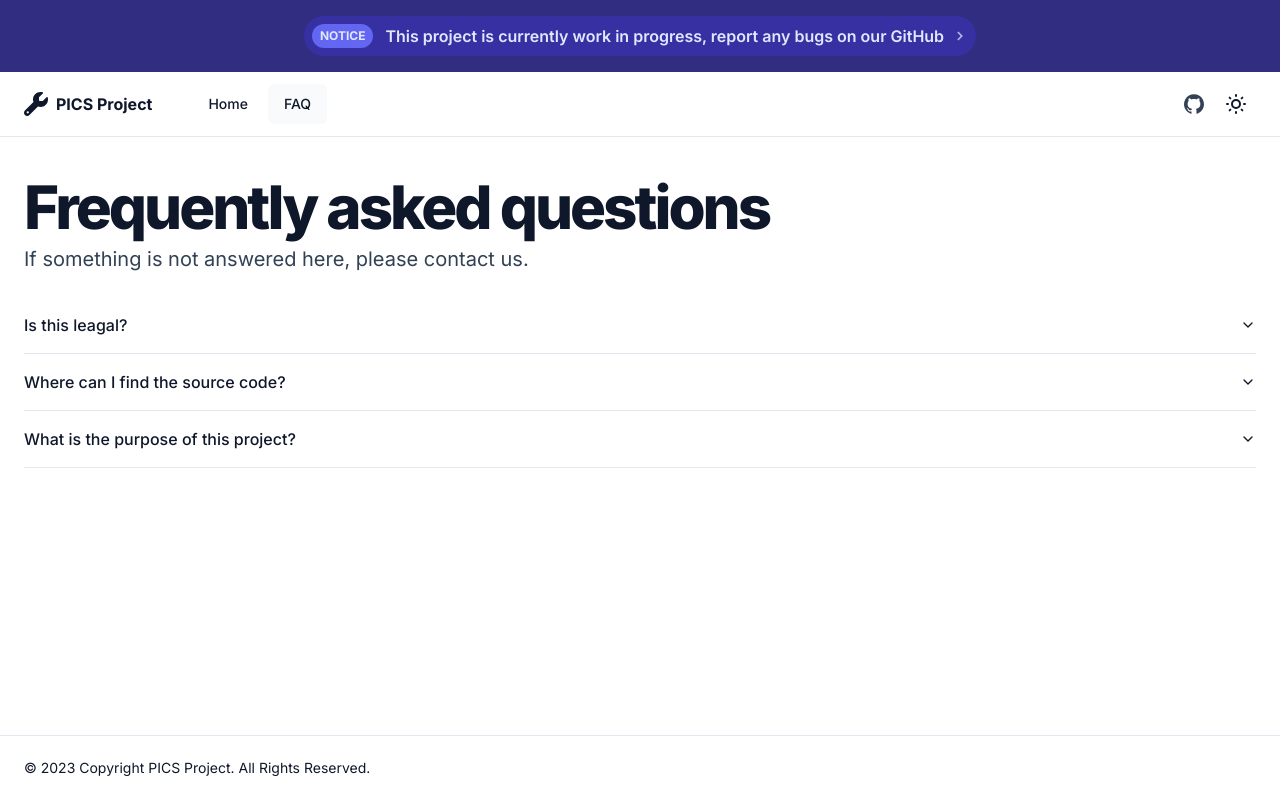
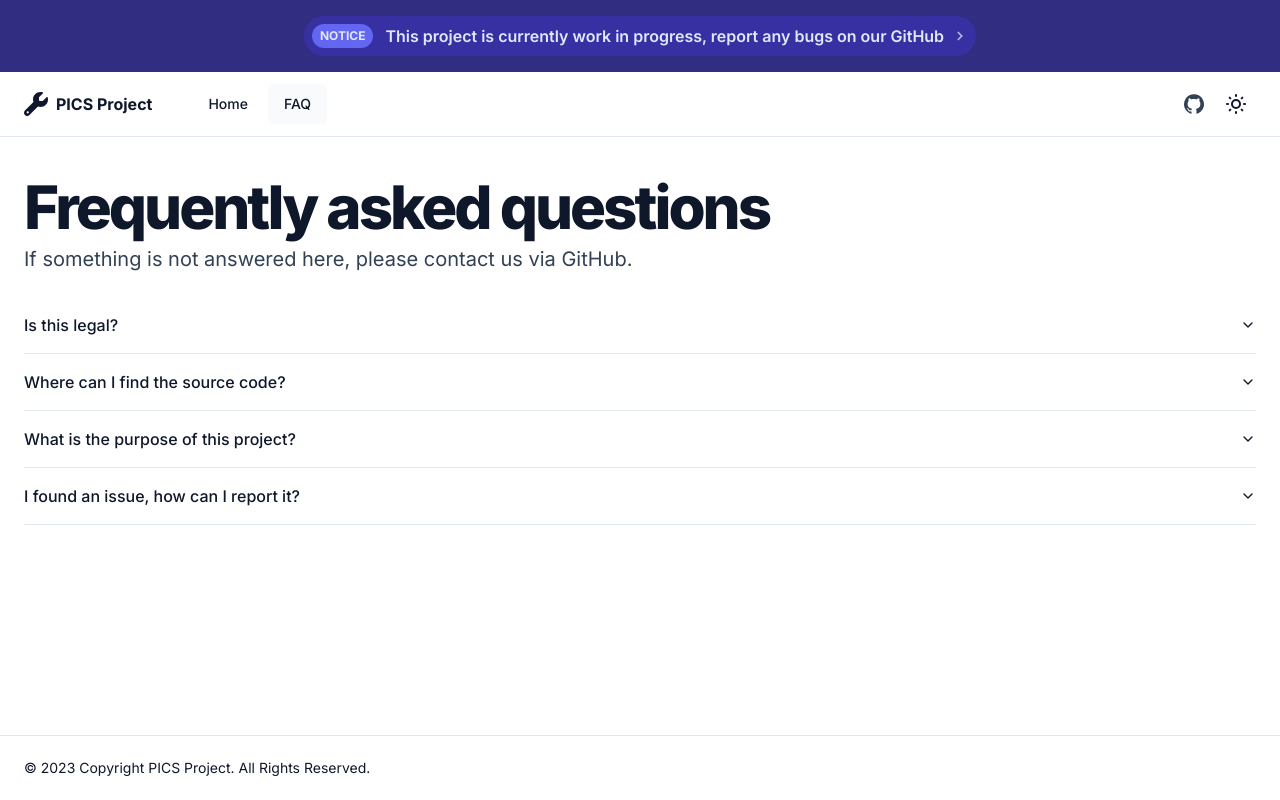
Before and after one commit to genedupre/project_pics, a Next.js app: page /faq in a window 1280 px wide. Built offline with nearby package versions, Linux system fonts and the light colour scheme.

Commit message:
Added some more items to the FAQ

```diff
--- a/app/faq/page.tsx
+++ b/app/faq/page.tsx
@@ -22,27 +22,33 @@ export default async function IndexPage() {
             Frequently asked questions
           </h1>
           <p className="max-w-[700px] text-lg text-slate-700 dark:text-slate-400 sm:text-xl">
-            If something is not answered here, please contact us.
+            If something is not answered here, please contact us via GitHub.
           </p>
         </div>
         <div className="flex gap-4">
           <Accordion type="single" collapsible className="w-full">
             <AccordionItem value="item-1">
-              <AccordionTrigger>Is this leagal?</AccordionTrigger>
+              <AccordionTrigger>Is this legal?</AccordionTrigger>
               <AccordionContent>
-                Yes. It should be
+                Yes. It should be, but we are not responsible for any legal issues you might encounter. Please only scan your own network, or ask permission from the owner. This tool is not intended for malicious purposes, and was created for educational purposes.
               </AccordionContent>
             </AccordionItem>
             <AccordionItem value="item-2">
               <AccordionTrigger>Where can I find the source code?</AccordionTrigger>
               <AccordionContent>
-                You can find it on our github, click the github icon in the top right corner.
+                You can find it on our GitHub, click the GitHub icon in the top right corner.
               </AccordionContent>
             </AccordionItem>
             <AccordionItem value="item-3">
               <AccordionTrigger>What is the purpose of this project?</AccordionTrigger>
               <AccordionContent>
-                The purpose is to give the user a better understanding of their network. Scan for issues and misconfigurations.
+                The purpose is to give the user a better understanding of their network. Scan for issues and misconfigurations. This project was created for educational purposes, and is not intended for malicious purposes. The project was created by students at the University of Skövde in the PICS Masters Program.
+              </AccordionContent>
+            </AccordionItem>
+            <AccordionItem value="item-4">
+              <AccordionTrigger>I found an issue, how can I report it?</AccordionTrigger>
+              <AccordionContent>
+                Please open a new issue on our GitHub, so we can fix it.
               </AccordionContent>
             </AccordionItem>
           </Accordion>
```
